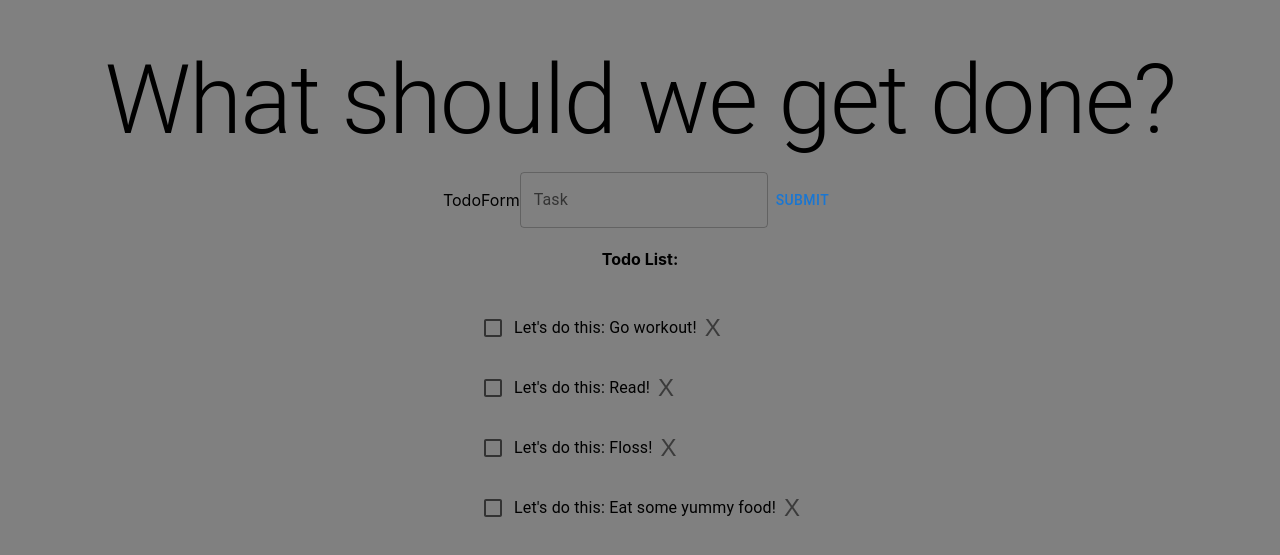
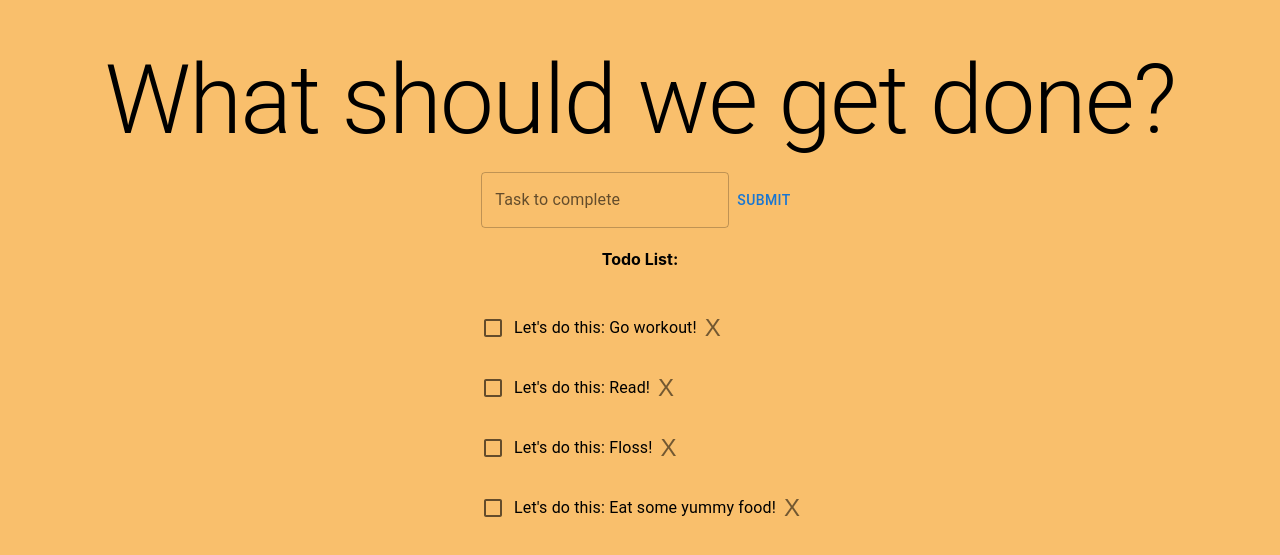
Before and after one commit to PurdyRad/todo-app, a React (Create React App) app: page / in a window 1280 px wide. Shown: the part 113-668 px from the top of the page. Built offline with nearby package versions, Linux system fonts and the light colour scheme.

Commit message:
tiny stylers added

```diff
--- a/src/App.js
+++ b/src/App.js
@@ -66,7 +66,7 @@
   }
 
   return (
-    <div className="App" style = {{ backgroundColor: 'grey' }}>
+    <div className="App" style = {{ backgroundColor: '#f9bf6c' }}>
       <Typography style = {{ padding: 16 }} variant='h1' >What should we get done?</Typography>
       <TodoForm addTodo={addTodo}/>
       <TodoList
--- a/src/components/Todo.js
+++ b/src/components/Todo.js
@@ -12,14 +12,14 @@
     }
 
   return (
-    <ListItem style = {{display: 'flex' }}>
+    <ListItem style = {{display: 'flex'}}>
         <Checkbox
         checked={theTask.completed}
           onClick={checkboxHandler}/>
             <Typography
             variant='body1'
             style = {{
-                textDecoration: theTask.completed ? 'line-through' : null
+                textDecoration: theTask.completed ? 'line-through' : null,
             }}
             >
                 Let's do this: {theTask.text}!
--- a/src/components/TodoForm.js
+++ b/src/components/TodoForm.js
@@ -27,9 +27,8 @@
   return (
     <div>
         <form className='todo-form' onSubmit={buttonMasher}>
-        TodoForm
         <TextField
-        label='Task'
+        label='Task to complete'
         name='task'
         type='text'
         value={formValues.text}
```
